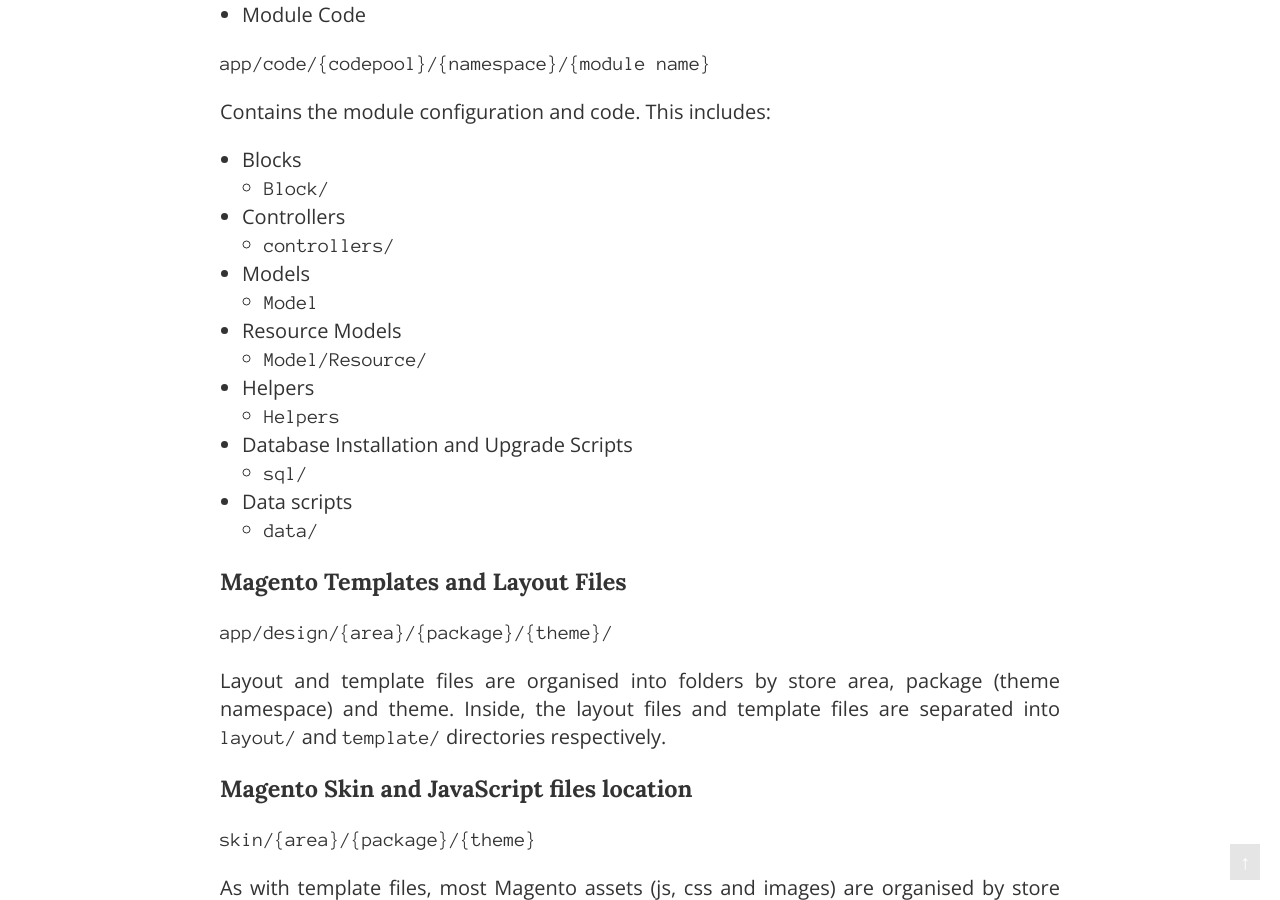
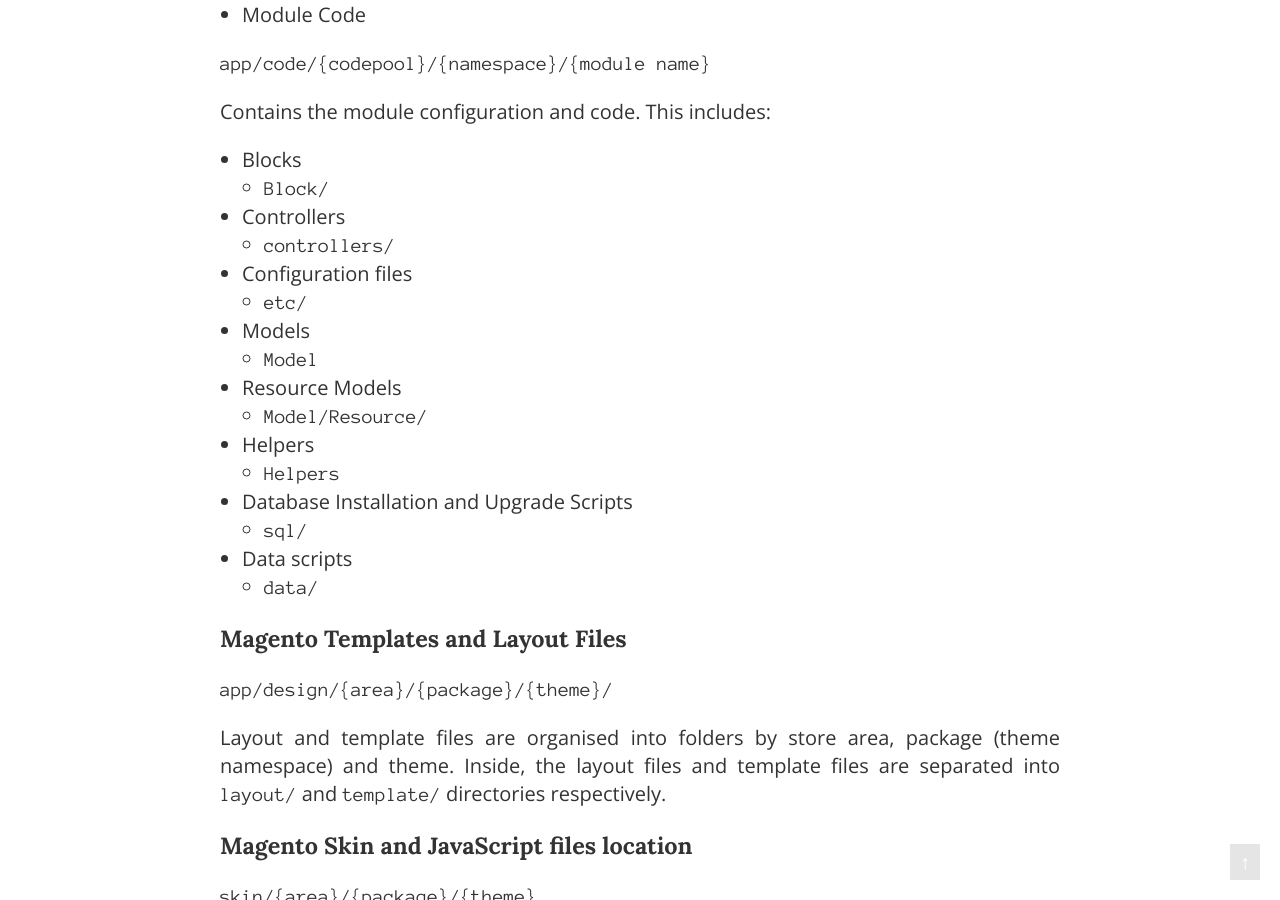
Before and after one commit to meanbee/magecert, a Jekyll site: the page built from basics.md, in a window 1280 px wide and 900 px high, scrolled down 3447 px. Built offline with Jekyll 4.4.1, drawn with Linux system fonts in a browser that asks for light colours; Markdown is read by kramdown in place of the engine named in the settings.

Commit message:
Added etc to a Typical Module Structure

```diff
--- a/basics.md
+++ b/basics.md
@@ -137,6 +137,8 @@
 	- `Block/`
 - Controllers
 	- `controllers/`
+- Configuration files
+	- `etc/`
 - Models
 	- `Model`
 - Resource Models
```
